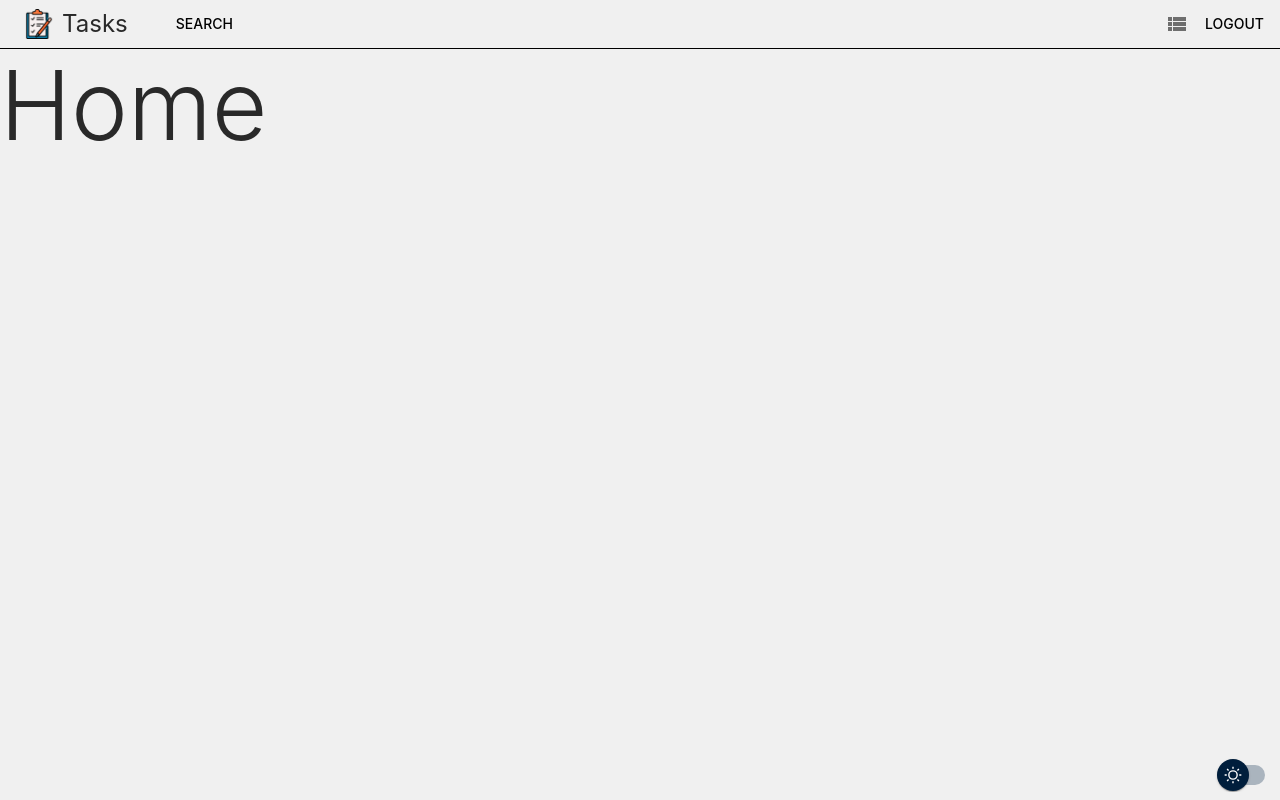
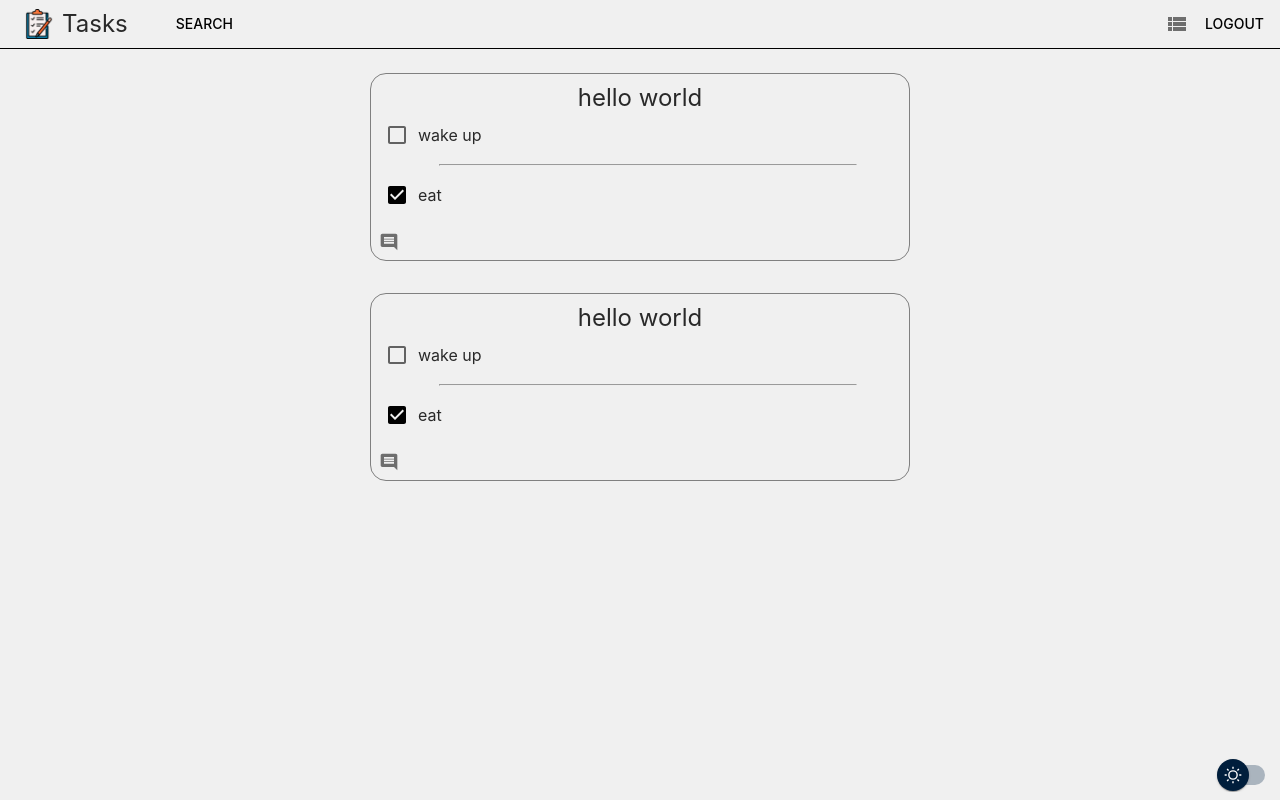
Before and after one commit to IbrahimGaber322/tasks_client, a React (Create React App) app: page / in a window 1280 px wide. Built offline with nearby package versions, Linux system fonts and the light colour scheme.

Commit message:
redux, task

```diff
--- a/package.json
+++ b/package.json
@@ -17,8 +17,11 @@
     "mui-chips-input": "^2.1.3",
     "react": "^18.2.0",
     "react-dom": "^18.2.0",
+    "react-redux": "^8.1.2",
     "react-router-dom": "^6.15.0",
     "react-scripts": "5.0.1",
+    "redux": "^4.2.1",
+    "redux-thunk": "^2.4.2",
     "typescript": "^4.9.5",
     "web-vitals": "^2.1.4"
   },
--- a/src/components/Header.tsx
+++ b/src/components/Header.tsx
@@ -1,14 +1,18 @@
 import { Box, Button, IconButton, Typography } from "@mui/material";
 import icon from "../assets/task.png";
 import Search from "./Search";
-import useMediaQuery from "@mui/material/useMediaQuery";
-import { useState } from "react";
+
+import { useEffect, useState } from "react";
 import ViewListIcon from "@mui/icons-material/ViewList";
 import GridViewIcon from "@mui/icons-material/GridView";
-function Header() {
-  const [list, setList] = useState(true);
+function Header({list,setList,smallScreen}:{list:boolean, setList:Function, smallScreen:boolean}) {
+
   const [showSearch, setShowSearch] = useState(false);
-  const smallScreen = useMediaQuery("(max-width:600px)");
+
+
+  useEffect(()=>{
+    smallScreen&& setList(true);
+  },[smallScreen,setList])
 
   return (
     <Box
@@ -48,7 +52,7 @@ function Header() {
           mr: 1,
         }}
       >
-        <IconButton
+        {!smallScreen&&<IconButton
           onClick={() => {
             setList(!list);
           }}
@@ -58,7 +62,7 @@ function Header() {
           ) : (
             <GridViewIcon fontSize="medium" />
           )}
-        </IconButton>
+        </IconButton>}
         <Button>Logout</Button>
       </Box>
     </Box>
--- /dev/null
+++ b/src/components/Task.tsx
@@ -0,0 +1,58 @@
+import { Box, Checkbox, Divider, FormControlLabel, FormGroup, IconButton, Typography } from "@mui/material";
+import CommentIcon from '@mui/icons-material/Comment';
+
+interface Props {
+  list: boolean;
+  task:
+  {
+    title: string;
+    content: { text: string; done: boolean }[];
+    comments: { author: string; text: string }[];
+  }
+  ;
+}
+
+const Task = ({ list, task }: Props) => {
+    console.log(list);
+  return (
+    <Box
+      sx={{
+        width: (list ? "90%" : 240),
+        height: "fit-content",
+        border: "1px solid grey",
+        borderRadius:4,
+        mx:(list?"auto":0),
+        display:"flex",
+        flexDirection:"column"
+      }}
+    >
+        <Typography variant="h5" sx={{textAlign:"center", mt:1}}>{task.title}</Typography>
+        <FormGroup sx={{ml:2}}>
+        {task.content.map((step)=>{
+            return(
+                <>
+                {!step.done&&<FormControlLabel sx={{cursor:"default"}} control={<Checkbox checked={step.done} />} label={step.text} />}
+
+                </>
+            )
+        })}
+       <Box component="hr" sx={{height:1, width:"80%"}} />
+        {task.content.map((step)=>{
+            return(
+                <>
+                {step.done&&<FormControlLabel sx={{cursor:"default"}} control={<Checkbox checked={step.done} />} label={step.text} />}
+
+                </>
+            )
+        })}
+        </FormGroup>
+        <Box sx={{display:"flex", width:"100%", mt:1}}>
+            <IconButton>
+                 <CommentIcon fontSize="small" />
+            </IconButton>
+        </Box>
+    </Box>
+  );
+};
+
+export default Task;
--- /dev/null
+++ b/src/constants/actionTypes.js
@@ -0,0 +1,12 @@
+export const CREATE = "CREATE";
+export const UPDATE = "UPDATE";
+export const DELETE = "DELETE";
+export const FETCH_ALL = "FETCH_ALL";
+export const FETCH_TASK = "FETCH_POST";
+export const FETCH_BY_SEARCH = "FETCH_BY_SEARCH";
+export const SIGNOUT = "SIGNOUT";
+export const SIGNUP = "SIGNUP";
+export const SIGNIN = "SIGNIN";
+export const EDITPROFILE = "EDITPROFILE";
+export const START_LOADING = "START_LOADING";
+export const END_LOADING = "END_LOADING";
--- a/src/index.tsx
+++ b/src/index.tsx
@@ -1,6 +1,7 @@
 import React from "react";
 import * as ReactDOMClient from 'react-dom/client';
-
+import { Provider } from "react-redux";
+import store from "./store/store";
 import App from "./App" ;
 
 
@@ -8,6 +9,6 @@ const container = document.getElementById('root') as Element;
 
 const app = ReactDOMClient.createRoot(container);
 
-app.render(
-<App />
-);
+app.render(<Provider store={store}>
+    <App />
+    </Provider>);
--- a/src/pages/Home.tsx
+++ b/src/pages/Home.tsx
@@ -1,21 +1,49 @@
 import { Box, Typography } from "@mui/material";
 import Header from "../components/Header";
+import { useState } from "react";
+import Task from "../components/Task";
+import useMediaQuery from "@mui/material/useMediaQuery";
 
 
+const tasks: { title: string, content: { text: string, done: boolean }[], comments: { author: string, text: string }[] }[] = [
+    {
+      title: "hello world",
+      content: [
+        { text: "wake up", done: false },
+        { text: "eat", done: true },
+      ],
+      comments: [{ author: "brhm", text: "zebyyy" }],
+    },
+    {
+      title: "hello world",
+      content: [
+        { text: "wake up", done: false },
+        { text: "eat", done: true },
+      ],
+      comments: [{ author: "brhm", text: "zebyyy" }],
+    }
+  ];
 
+const Home = () => {
+  const [list, setList] = useState(true);
+  const smallScreen = useMediaQuery("(max-width:600px)");
 
-
-const Home = () =>{
-
-
-    return (
-        <Box height={"100%"} width={"100%"}>
-            <Header />
-            <Typography variant="h1">Home</Typography>
-
-
-        </Box>
-    );
-}
+  return (
+    <Box
+      sx={{
+        height: "100%",
+        width: "100%",
+        display: "flex",
+        flexDirection: "column",
+        justifyContent: "center",
+      }}
+    >
+      <Header smallScreen={smallScreen} list={list} setList={setList} />
+      <Box sx={{ width: (list ? (smallScreen?"100%":600) : "100%"), display: "flex", justifyContent:"center", mx:"auto", flexDirection:(list? "column":"row"), gap:4, mt:3, }}>
+        {tasks.map((task)=>(<Task key={task.title} task={task} list={list} />))}
+      </Box>
+    </Box>
+  );
+};
 
 export default Home;
--- /dev/null
+++ b/src/reducers/index.ts
@@ -0,0 +1,6 @@
+import {combineReducers} from "redux";
+import tasksReducer from "./tasks";
+import userReducer from "./user";
+
+
+export default combineReducers( {tasks:tasksReducer, user:userReducer});
--- /dev/null
+++ b/src/reducers/tasks.ts
@@ -0,0 +1,26 @@
+import { FETCH_ALL,FETCH_BY_SEARCH , CREATE, UPDATE, DELETE, START_LOADING, END_LOADING, FETCH_TASK} from "../constants/actionTypes";
+const tasksReducer = (state = {isLoading:true}as{tasks:[];isLoading:boolean;task:{};}, action:any) =>{
+    const pL = action?.payload;
+    switch(action.type){
+        case START_LOADING:
+        return {...state, isLoading:true};
+        case END_LOADING:
+        return {...state, isLoading:false};
+        case FETCH_ALL:
+        return {...state,task:null, tasks:pL?.tasks, currentPage: pL?.currentPage, numberOfPages: pL?.numberOfPages, isLoading:false};
+        case FETCH_TASK:
+        return {...state, task: pL, isLoading:false, currentPage:null};
+        case FETCH_BY_SEARCH:
+        return {...state, tasks: pL?.tasks, currentPage: pL?.currentPage, numberOfPages: pL?.numberOfPages, isLoading:false};
+        case CREATE:
+        return {...state, tasks:[...state.tasks, pL]};
+        case UPDATE:
+        return {...state, task:pL?.creator?pL:state?.task ,tasks:state.tasks.map((task:{_id:string})=> task?._id === pL?._id? pL : task), isLoading:false};
+        case DELETE:
+        return {...state, tasks:state.tasks.filter((task:{_id:string})=> task?._id !== action.payload)};
+        default:
+        return state;
+    }
+}
+
+export default tasksReducer;
--- /dev/null
+++ b/src/reducers/user.ts
@@ -0,0 +1,22 @@
+import {SIGNIN,SIGNUP,SIGNOUT, EDITPROFILE} from "../constants/actionTypes";
+
+
+const userReducer = (user=JSON.parse(localStorage.getItem("user")||'{}') ,action:any) =>{
+
+    switch(action.type){
+        case EDITPROFILE:
+        case SIGNUP:
+        case SIGNIN:
+            localStorage.setItem("user",JSON.stringify(action?.payload));
+        return user=JSON.parse(localStorage.getItem("user")||'{}');
+        case SIGNOUT:
+            localStorage.removeItem("user");
+        return user=JSON.parse(localStorage.getItem("user")||'{}');
+        default:
+        return user;
+    }
+
+
+}
+
+export default userReducer;
--- /dev/null
+++ b/src/store/store.ts
@@ -0,0 +1,6 @@
+import {createStore, applyMiddleware, compose} from "redux";
+import thunk from "redux-thunk";
+import reducers from "../reducers/index";
+
+const store =  createStore(reducers, compose(applyMiddleware(thunk)));
+export default store;
```
Also changed, not shown: 1 other file (tests, documents, lock files or other folders).
